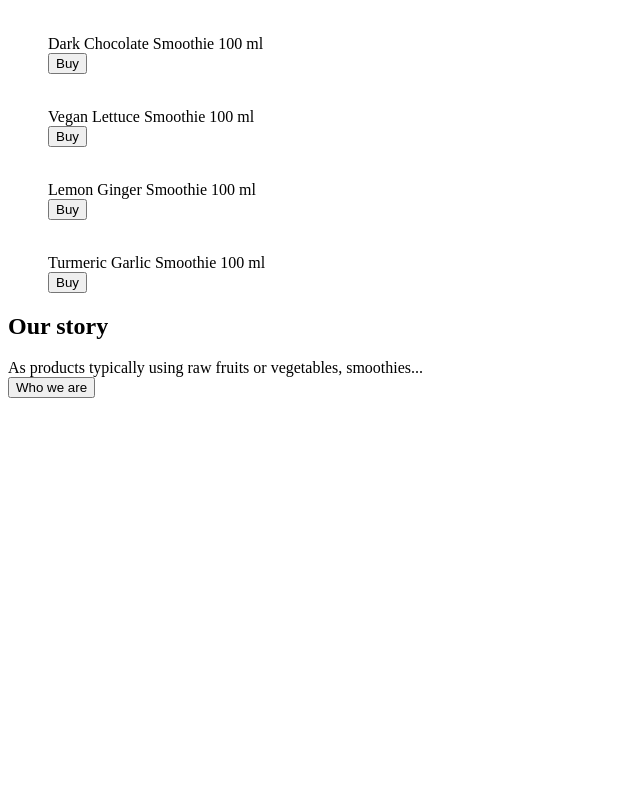
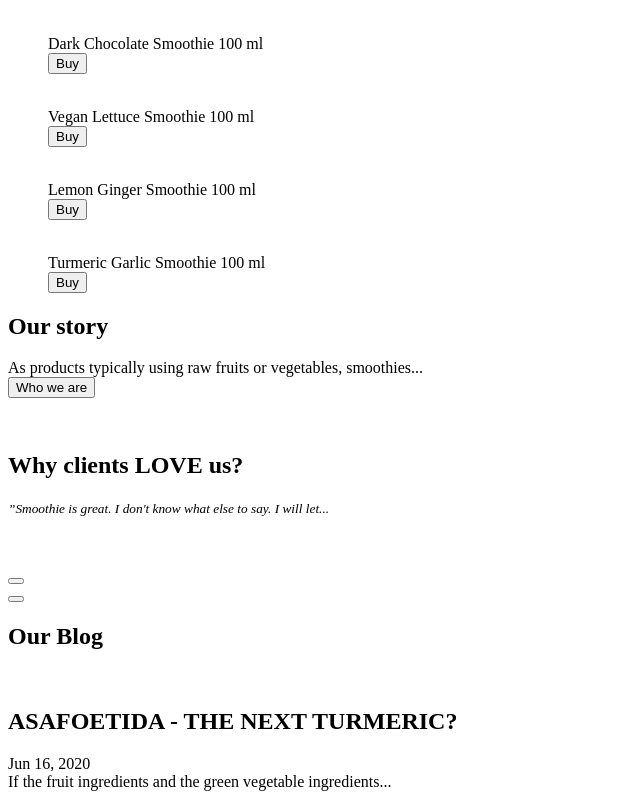
Before and after one commit to sergsirenko/Smoothie-project, a plain HTML site: page index.html in a window 1280 px wide. Shown: the part 1005-1804 px from the top of the page, without its empty margins (0-640 px from the left). Before the commit the page ends 1453 px from the top, so only its background shows below. Drawn offline with Linux system fonts and the light colour scheme.

Commit message:
fifth commit - test&blog

```diff
--- a/index.html
+++ b/index.html
@@ -81,6 +81,7 @@
                     <figcaption>Made With Love</figcaption>
                 </figure>
         </section>
+
         <section class="about">
             <h1>What makes Smoothie an awesome drink? </h1>
                 <ul>
@@ -100,6 +101,7 @@
                 <img src="" alt="">
             </figure>
         </section>
+
         <section class="products">
             <figure>
                 <img src="" alt="">
@@ -122,6 +124,7 @@
                 <div><button>Buy</button></div>
             </figure>
         </section>
+
         <section class="story">
             <h1>Our story</h1>
                 <span>As products typically using raw fruits or vegetables, smoothies...</span>
@@ -133,8 +136,35 @@
                 </figure>
         </section>
 
-    <section class="testimonials"></section>
-    <section class="blog"></section>
+        <section class="testimonials">
+            <h1>Why clients LOVE us?</h1>
+                <span><cite><small>”Smoothie is great. I don't know what else to say. I will let...</small></cite></span>
+                <figure>
+                    <img src="" alt="">
+                </figure>
+                <div>
+                    <button></button><!--это кнопки которые листают комменты пользователей?-->
+                </div>
+                <div>
+                    <button></button>
+                </div>
+        </section>
+
+        <section class="blog">
+            <h1>Our Blog</h1>
+            <figure>
+                <img src="" alt="">
+            </figure>
+            <article>
+                <header>
+                    <h2>ASAFOETIDA - THE NEXT TURMERIC?</h2>
+                    <time>Jun 16, 2020</time>
+                </header>
+                <span>If the fruit ingredients and the green vegetable ingredients...</span>
+                <a href=""></a>
+            </article>
+        </section>
+
     <section class="instagram"></section>
     <footer class="footer"></footer>
 </body>
```
